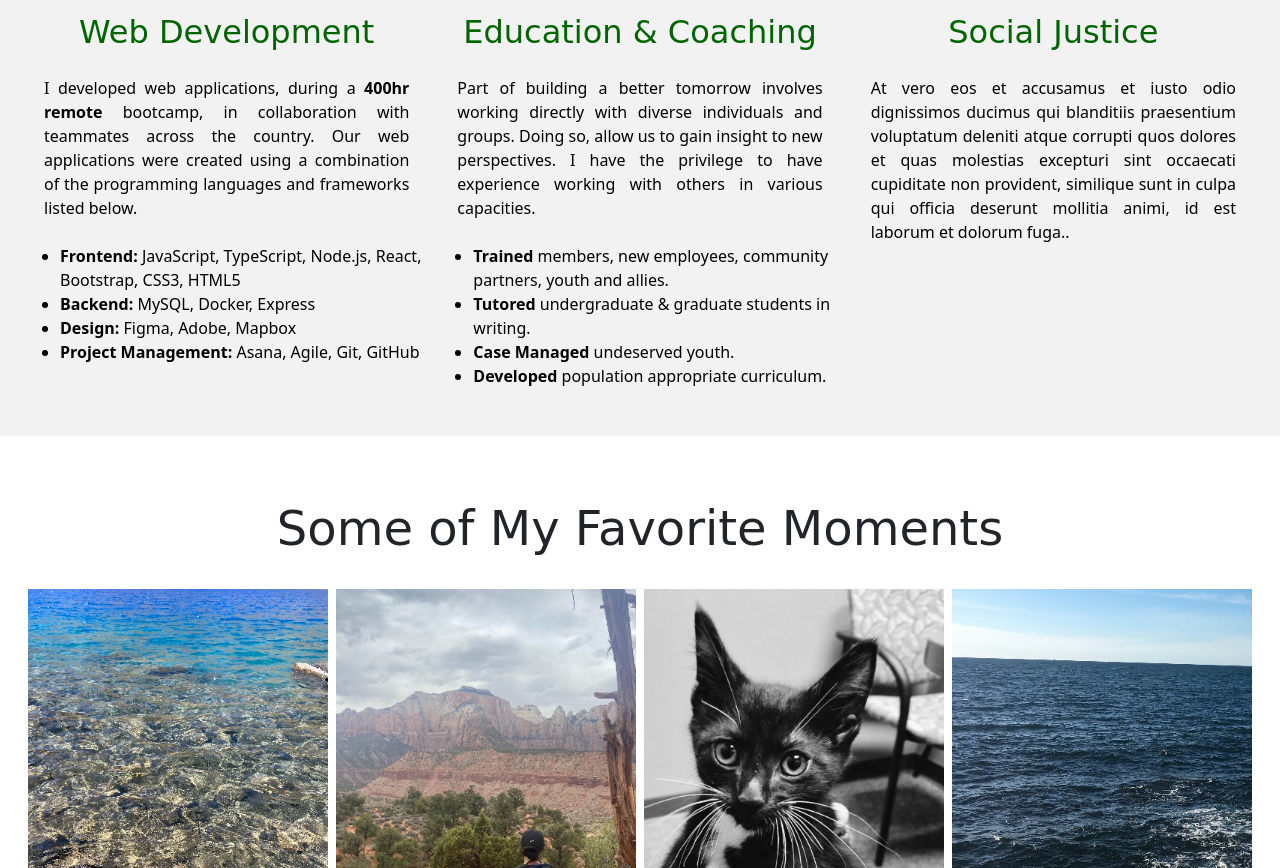
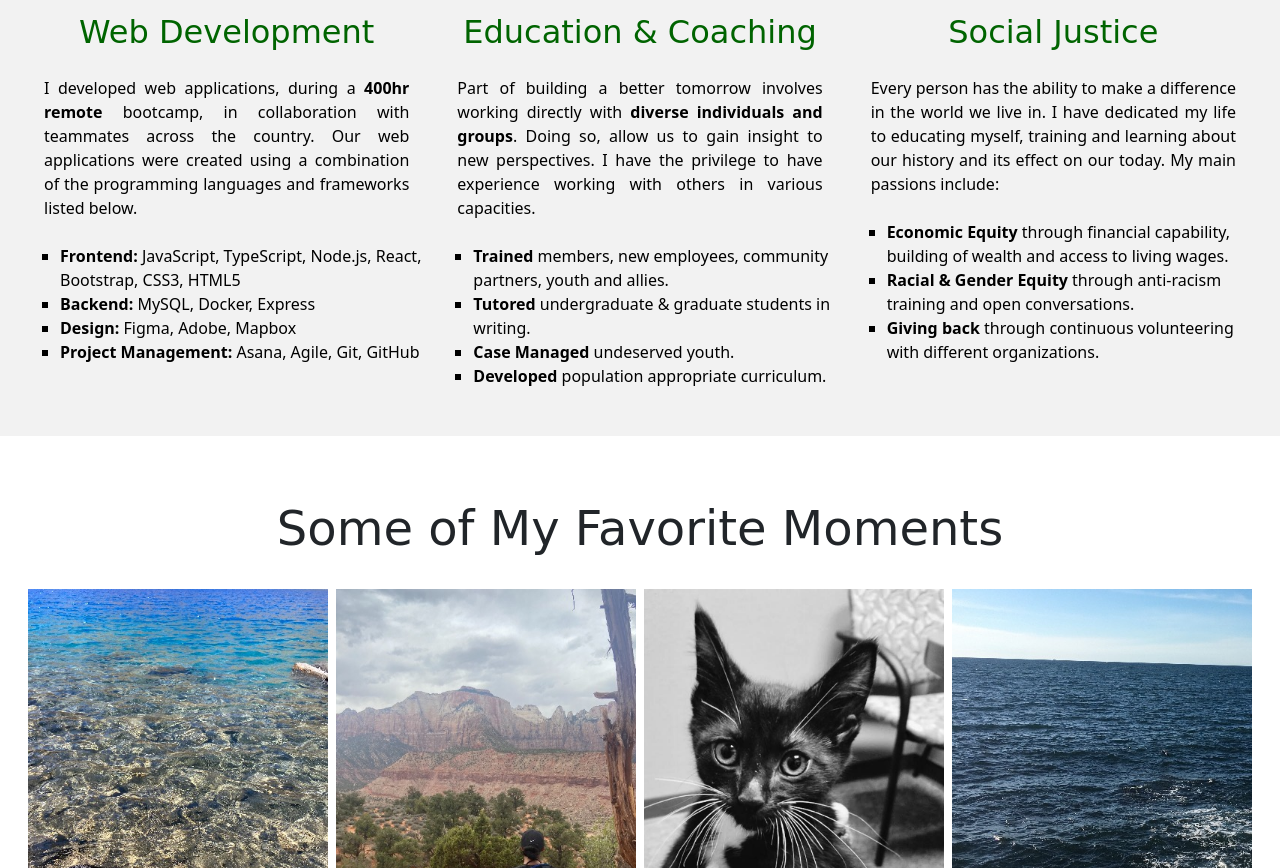
Before and after one commit to amartinezguzman/personal-website-project, a plain HTML site: page public_html/index.html in a window 1280 px wide. Shown: the part 1813-2681 px from the top of the page. Drawn offline with nearby package versions, Linux system fonts and the light colour scheme; some packages are replaced by stand-ins of ours; a script that the page names is missing; a web font is replaced by a local one.

Commit message:
Added additional content & styling. Still need to proofread and do final revisions.

```diff
--- a/public_html/index.html
+++ b/public_html/index.html
@@ -68,7 +68,7 @@
                         <h6>(She/Her/Hers)</h6>
                         <br>
                         <p>I am passionate about working together to create a better community and a brighter future. For the past nine years, I have focused on coaching others to reach their goals, advocating for traditionally marginalized groups and supporting others in their journey. I believe diversity is not only a strength but essential to our growth.  </p>
-                        <p>I graduated from New Mexico Highlands University with a <span>Master of Social Work </span>degree. I love traveling and experience the great outdoors. I am passionate about learning and education, exploring new things, stepping outside of my comfort zone and sharing what I know with others. I am often humbled and inspired by those around me.</p>
+                        <p>I graduated from New Mexico Highlands University with a <span>Master of Social Work </span>degree. I love traveling and experience the great outdoors. I am passionate about learning and education, exploring new things, stepping outside of my comfort zone and sharing what I know with others. I am often humbled and inspired by those around me. My recent favorite quote...</p>
                         <br>
                         <h5>"It's never too late to be who you might have been"</h5>
                         <h5> -Mary Ann Evans aka George Eliot</h5>
@@ -109,12 +109,12 @@
                 <div>
                     <h3>Education & Coaching</h3>
                     <p class="py-2 px-3 text-justify">
-                        Part of building a better tomorrow involves working directly with diverse individuals and groups. Doing so, allow us to gain insight to new perspectives. I have the privilege to have experience working with others in various capacities.
+                        Part of building a better tomorrow involves working directly with <span>diverse individuals and groups</span>. Doing so, allow us to gain insight to new perspectives. I have the privilege to have experience working with others in various capacities.
                     <ul>
-                        <li><span>Trained</span> members, new employees, community partners, youth and allies. </li>
+                        <li><span>Trained</span> members, new employees, community partners, youth and allies.</li>
                         <li><span>Tutored</span> undergraduate & graduate students in writing.</li>
                         <li><span>Case Managed</span> undeserved youth.
-                        <li><span>Developed</span> population appropriate curriculum. </li>
+                        <li><span>Developed</span> population appropriate curriculum.</li>
                     </ul>
                     </p>
                 </div>
@@ -124,9 +124,21 @@
                 <img class="mb-3 img-fluid mx-auto d-block" src="images/social-care.svg" alt="Place Holder Image">
                 <div>
                     <h3>Social Justice</h3>
-                    <p class="py-2 px-3 text-justify">At vero eos et accusamus et iusto odio dignissimos ducimus qui blanditiis
-                        praesentium voluptatum deleniti atque corrupti quos dolores et quas molestias excepturi sint
-                        occaecati cupiditate non provident, similique sunt in culpa qui officia deserunt mollitia animi, id est laborum et dolorum fuga..</p>
+                    <p class="py-2 px-3 text-justify">
+                        Every person has the ability to make a difference in the world we live in. I have dedicated my
+                        life to educating myself, training and learning about our history and its effect on our today.
+                        My main passions include:
+                    <ul>
+                        <li><span>Economic Equity</span> through financial capability, building of wealth and access to
+                            living wages.
+                        </li>
+                        <li><span>Racial & Gender Equity</span> through anti-racism training and open conversations.
+                        </li>
+                        <li><span>Giving back</span> through continuous volunteering with different organizations.</li>
+
+                    </ul>
+
+                    </p>
                 </div>
             </div>
 
--- a/public_html/stylesheet.css
+++ b/public_html/stylesheet.css
@@ -39,11 +39,13 @@ h6 {
 #skills-wrapper {
     margin-top: 4rem;
     background-color:#F2F2F2;
-    /*     #E1DFD1;
-#DDE3E3*/
-
     padding: 1rem;
     color: black;
+}
+
+ul {
+    line-height: 1.5em;
+    list-style-type: square;
 }
 
 #skills-wrapper img{
```
Also changed, not shown: 1 other file.
